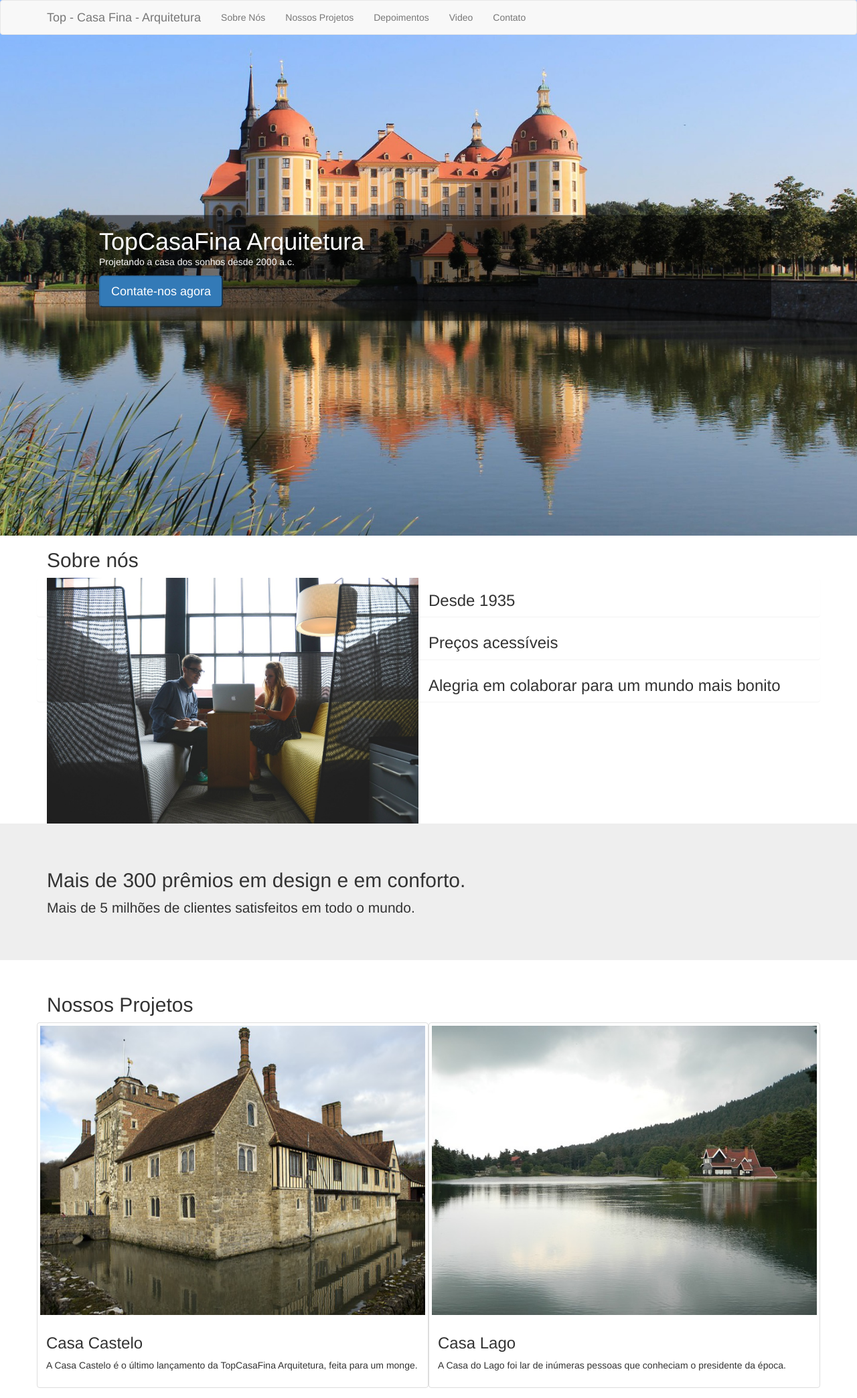
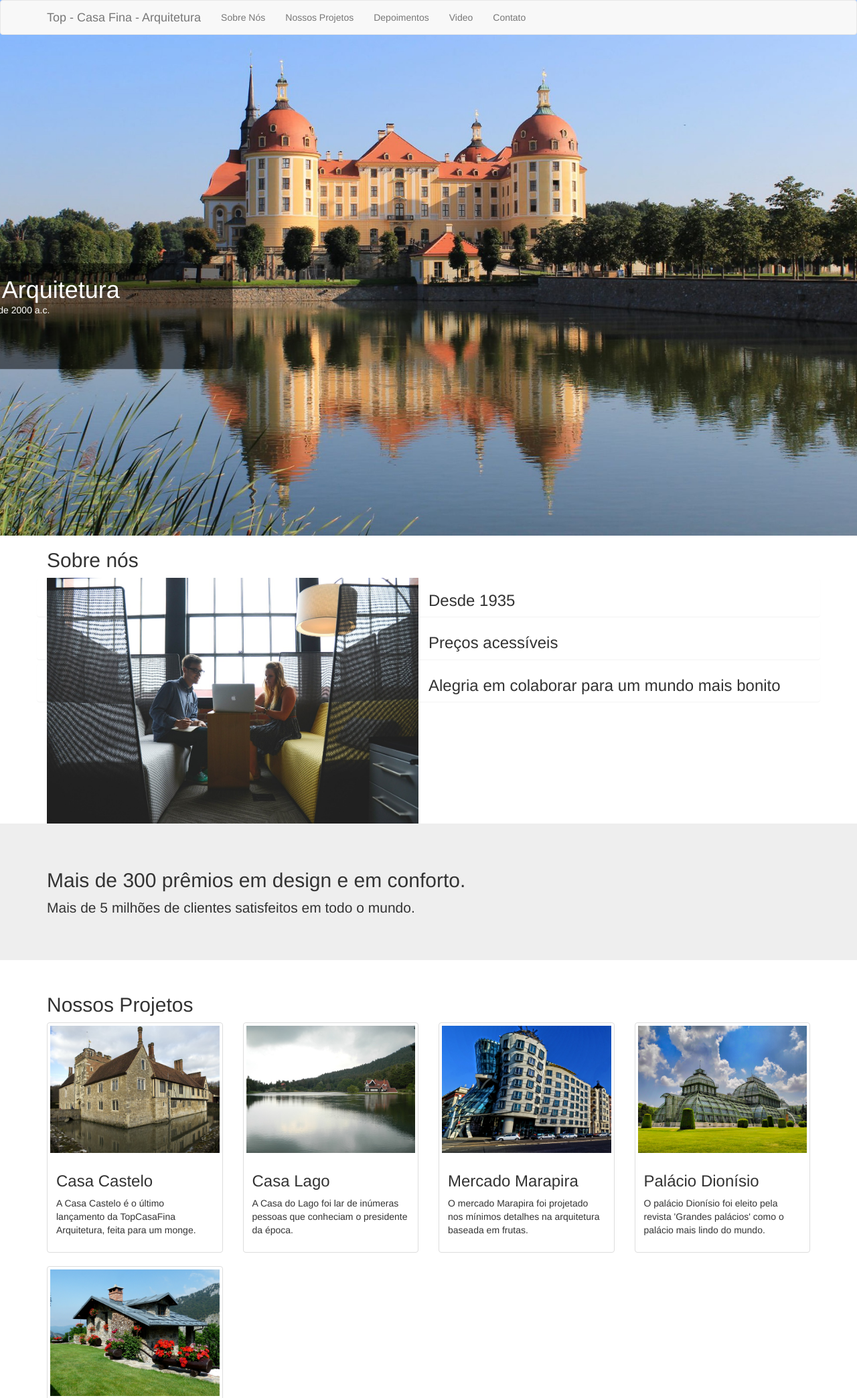
Before and after one commit to pedroltdias/alura-bootstrap, a plain HTML site: page index.html in a window 1280 px wide. Shown: the top 2088 px of the page at 67% size. Drawn offline with Linux system fonts and the light colour scheme.

Commit message:
modulo 09 aula 02

```diff
--- a/estilo.css
+++ b/estilo.css
@@ -54,6 +54,19 @@ header h1 {
     }
 }
 
+@media(min-width: 992px){
+    .topCasaFina-banner{
+        left: 0;
+        translate: (0, -80%);
+        width: 50%;
+    }
+
+    .topCasaFina-bannerWrapper{
+        position: relative;
+        height: 100%;
+    }
+}
+
 footer {
     background-color: #333;
     color:#FFF;
--- a/index.html
+++ b/index.html
@@ -37,10 +37,12 @@
             </div>
         </nav>
 
+        <div class="container topCasaFina-bannerWrapper">
             <div class="topCasaFina-banner">
                 <h1>TopCasaFina Arquitetura</h1>
                 <p>Projetando a casa dos sonhos desde 2000 a.c.</p>
                 <button type="button" class="btn-lg btn-primary">Contate-nos agora</button>
+            </div>
         </div>
 
     </header>
@@ -103,45 +105,55 @@
         <h2>Nossos Projetos</h2>
 
         <div class="row">
-            <figure class="thumbnail col-sm-6">
+            <div class="col-sm-6 col-md-4 col-lg-3">
+                <figure class="thumbnail">
                     <img src="./img/projetos/casa-castelo.png" alt="Casa Castelo">
                     <figcaption class="caption">
                         <h3>Casa Castelo</h3>
                         <p>A Casa Castelo é o último lançamento da TopCasaFina Arquitetura, feita para um monge.</p>
                     </figcaption>
                 </figure>
+            </div>
 
-            <figure class="thumbnail col-sm-6">
+            <div class="col-sm-6 col-md-4 col-lg-3">
+                <figure class="thumbnail">
                     <img src="./img/projetos/casa-lago.png" alt="Casa Lago">
                     <figcaption class="caption">
                         <h3>Casa Lago</h3>
                         <p>A Casa do Lago foi lar de inúmeras pessoas que conheciam o presidente da época.</p>
                     </figcaption>
                 </figure>
+            </div>
 
-            <figure class="thumbnail col-sm-6">
+            <div class="col-sm-6 col-md-4 col-lg-3">
+                <figure class="thumbnail">
                     <img src="./img/projetos/mercado-marapira.png" alt="Mercado Marapira">
                     <figcaption class="caption">
                         <h3>Mercado Marapira</h3>
                         <p>O mercado Marapira foi projetado nos mínimos detalhes na arquitetura baseada em frutas.</p>
                     </figcaption>
                 </figure>
+            </div>
 
-            <figure class="thumbnail col-sm-6">
+            <div class="col-sm-6 col-md-4 col-lg-3">
+                <figure class="thumbnail">
                     <img src="./img/projetos/palacio-dionisio.png" alt="Palácio Dionísio">
                     <figcaption class="caption">
                         <h3>Palácio Dionísio</h3>
                         <p>O palácio Dionísio foi eleito pela revista 'Grandes palácios' como o palácio mais lindo do mundo.</p>
                     </figcaption>
                 </figure>
+            </div>
 
-            <figure class="thumbnail col-sm-6">
+            <div class="col-sm-6 col-md-4 col-lg-3">
+                <figure class="thumbnail">
                     <img src="./img/projetos/residencia-ludi.png" alt="Residência Ludi">
                     <figcaption class="caption">
                         <h3>Residência Ludi</h3>
                         <p>A residência Ludi foi projetada para ser a mais bela casa de São Paulo pela revista Housing.</p>
                     </figcaption>
                 </figure>
+            </div>
         </div>
     </section>
 
@@ -193,14 +205,17 @@
         </div>
     </section>
 
-    <section id="video" class="container">
+    <div class="container">
+        <div class="row">
+            <section id="video" class="col-sm-6">
                 <h2>Vídeo Institucional</h2>
                 <div class="embed-responsive embed-responsive-16by9">
                     <iframe width="560" height="315" src="https://www.youtube.com/embed/94yuIVdoevc" title="YouTube video player" frameborder="0" allow="accelerometer; autoplay; clipboard-write; encrypted-media; gyroscope; picture-in-picture" allowfullscreen></iframe>
                 </div>
             </section>
 
-    <section id="contato" class="container">
+
+            <section id="contato" class="col-sm-6">
                 <h2>Contato</h2>
                 <p>Entre em contato conosco</p>
 
@@ -244,6 +259,8 @@
 
                 </form>
             </section>
+        </div>
+    </div>
 
     <footer>
         <address>
```
Lines whose indentation alone changed are shown as unchanged.
